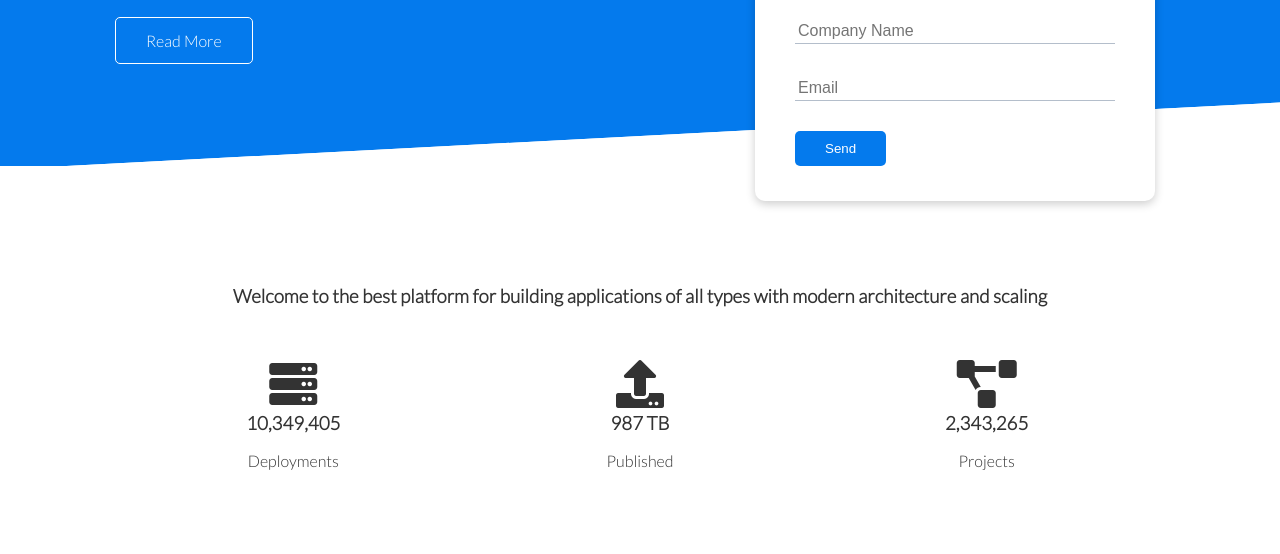
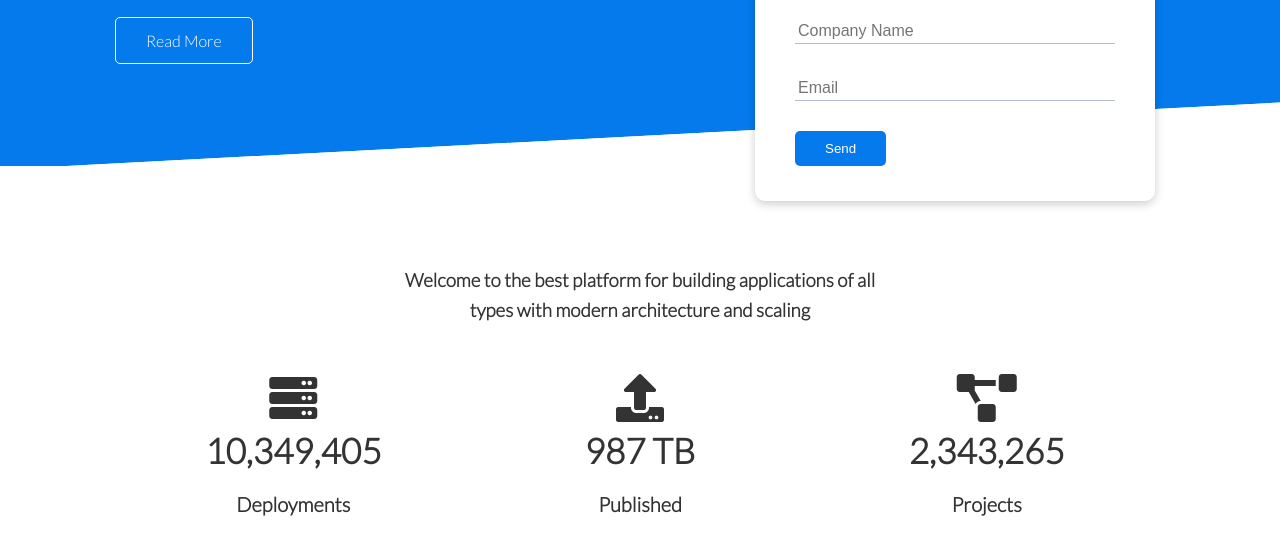
Before and after one commit to Annie-Huang/loruki-website, a website: page index.html in a window 1280 px wide. Shown: the part 304-858 px from the top of the page. Before the commit the page ends 836 px from the top, so only its background shows below. Drawn offline with Linux system fonts and the light colour scheme.

Commit message:
Style the stats section

```diff
--- a/css/style.css
+++ b/css/style.css
@@ -125,3 +125,14 @@ img {
 .stats {
   padding-top: 100px;
 }
+.stats-heading {
+  max-width: 500px;
+  margin: auto;
+}
+.stats .grid h3 {
+  font-size: 35px;
+}
+.stats .grid p {
+  font-size: 20px;
+  font-weight: bold;
+}
```
